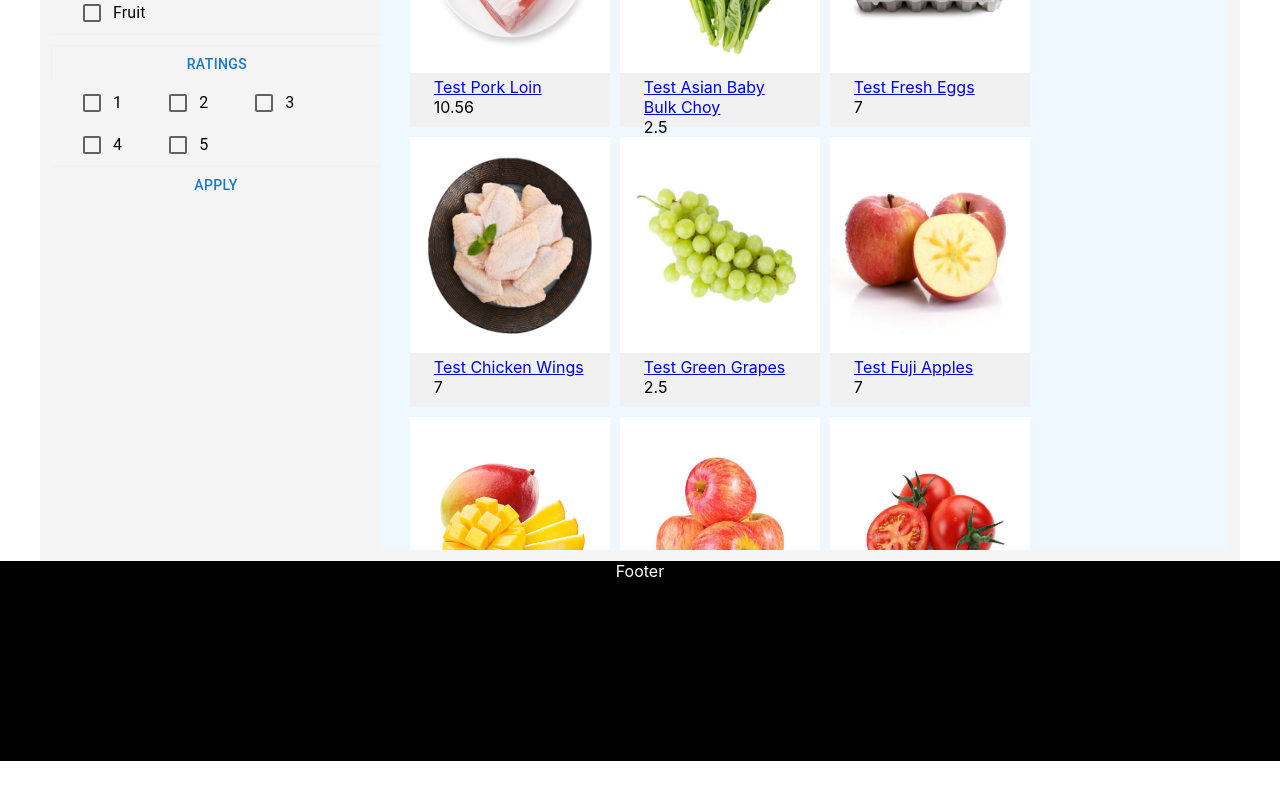
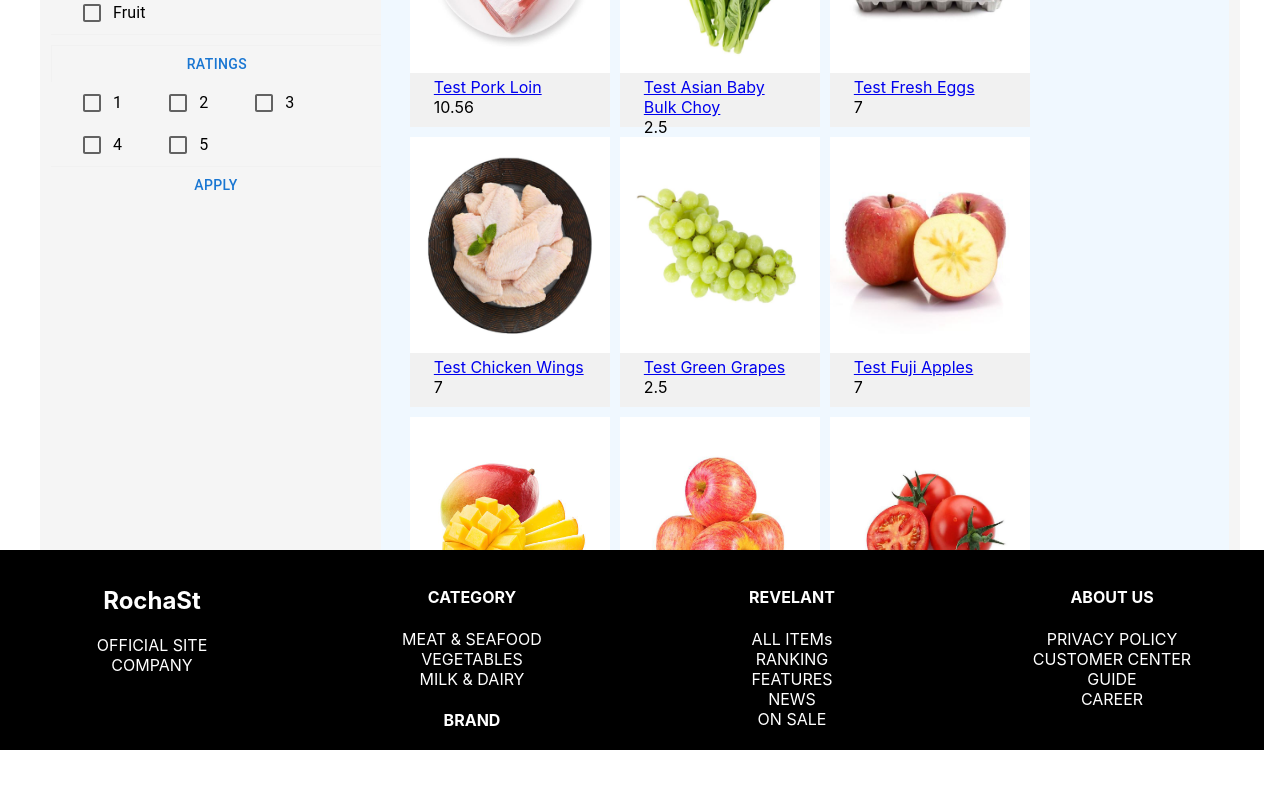
Before and after one commit to ignitewtk/Mall, a React (Create React App) app: page / in a window 1280 px wide. Shown: the part 294-1094 px from the top of the page. Before the commit the page ends 1055 px from the top, so only its background shows below. Built offline with nearby package versions, Linux system fonts and the light colour scheme; no server answers; data requests are answered from the project's data file.

Commit message:
<feat>: add footer elements

```diff
--- a/src/components/Theme.tsx
+++ b/src/components/Theme.tsx
@@ -14,6 +14,7 @@ import { useDocumentTitle } from '../utils';
 import { Test } from './Test';
 import { ProductList } from './products/ProductList';
 import { products } from './products/mock';
+import { Grid } from '@mui/material';
 
 
 const Theme = () => {
@@ -61,7 +62,40 @@ const Theme = () => {
                 </Routes>
             </Container>
         </Router>
-        <Box id='theme-footer'> Footer </Box>
+
+        <Grid id='theme-footer' container spacing={2}>
+            <Grid item xs={3}>
+                <h2> RochaSt </h2>
+                <div> OFFICIAL SITE </div>
+                <div> COMPANY </div>
+            </Grid>
+            <Grid item xs={3}>
+                <h4> CATEGORY </h4>
+                <div> MEAT & SEAFOOD </div>
+                <div> VEGETABLES </div>
+                <div> MILK & DAIRY </div>
+                <h4> BRAND </h4>
+                <div> FRESH AUSTRALIAN </div>
+                <div> ASIAN </div>
+                <div> EUROPEAN </div>
+                <div> INDIAN </div>
+            </Grid>
+            <Grid item xs={3}>
+                <h4> REVELANT </h4>
+                <div> ALL ITEMs </div>
+                <div> RANKING </div>
+                <div> FEATURES </div>
+                <div> NEWS </div>
+                <div> ON SALE </div>
+            </Grid>
+            <Grid item xs={3}>
+                <h4> ABOUT US </h4>
+                <div> PRIVACY POLICY </div>
+                <div> CUSTOMER CENTER </div>
+                <div> GUIDE </div>
+                <div> CAREER </div>
+            </Grid>
+        </Grid>
         </>
     )
 }
```
